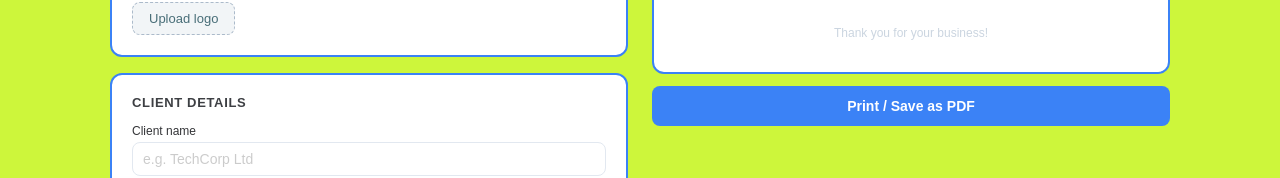
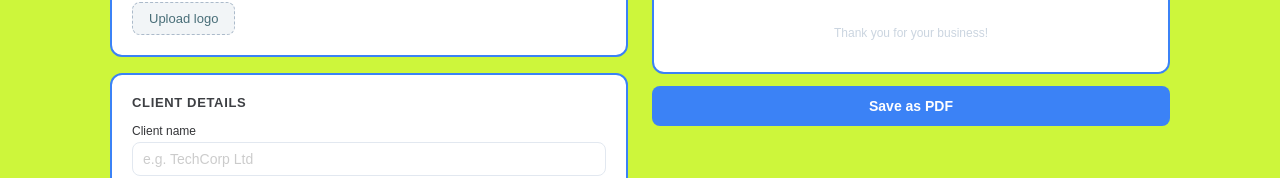
Before and after one commit to feranmi-idowu/Invoice, a React (Vite) app: page / in a window 1280 px wide. Shown: the part 722-900 px from the top of the page. Built offline with nearby package versions, Linux system fonts and the light colour scheme.

Commit message:
download as pdf

```diff
--- a/src/components/InvoicePreview.jsx
+++ b/src/components/InvoicePreview.jsx
@@ -1,5 +1,7 @@
 // src/components/InvoicePreview.jsx
 import { motion } from "framer-motion"
+import html2pdf from 'html2pdf.js';
+import React, { useRef } from 'react';
 
 function InvoicePreview({ business, client, items, logo }) {
 
@@ -16,16 +18,31 @@ function InvoicePreview({ business, client, items, logo }) {
     day: 'numeric', month: 'short', year: 'numeric'
   })
 
+
+  const contentRef = useRef();
+
+  const handleDownload = () => {
+    const element = contentRef.current;
+    const options = {
+      filename: 'my-report.pdf',
+      margin: 1,
+      image: { type: 'jpeg', quality: 0.98 },
+      html2canvas: { scale: 2 },
+      jsPDF: { unit: 'in', format: 'letter', orientation: 'portrait' }
+    };
+
+    html2pdf().set(options).from(element).save();
+  };
+
   return (
     <motion.div
       id="preview"
       initial={{ x: 20, y:95, opacity: 0,}}   // Start state
       whileInView={{ x: 0, y: 0, opacity: 1 }} // End state when scrolled to
       transition={{ duration: 2.3 }}
-
       style={{ position: 'sticky', top: '40px' }}>
       {/* position: sticky keeps the preview visible as you scroll the form */}
-      <div id="invoice-preview" className="previewCard">
+      <div id="invoice-preview" className="previewCard" ref={contentRef}>
 
         {/* HEADER: logo + business name + invoice meta */}
 
@@ -110,8 +127,8 @@ function InvoicePreview({ business, client, items, logo }) {
       </div>
 
       {/* PRINT BUTTON */}
-      <button onClick={() => window.print()} className="printBtn no-print" id="print">
-        Print / Save as PDF
+      <button /*onClick={() => window.print()*/ onClick={handleDownload} className="printBtn no-print" id="print">
+        Save as PDF
       </button>
 
     </motion.div>
```
